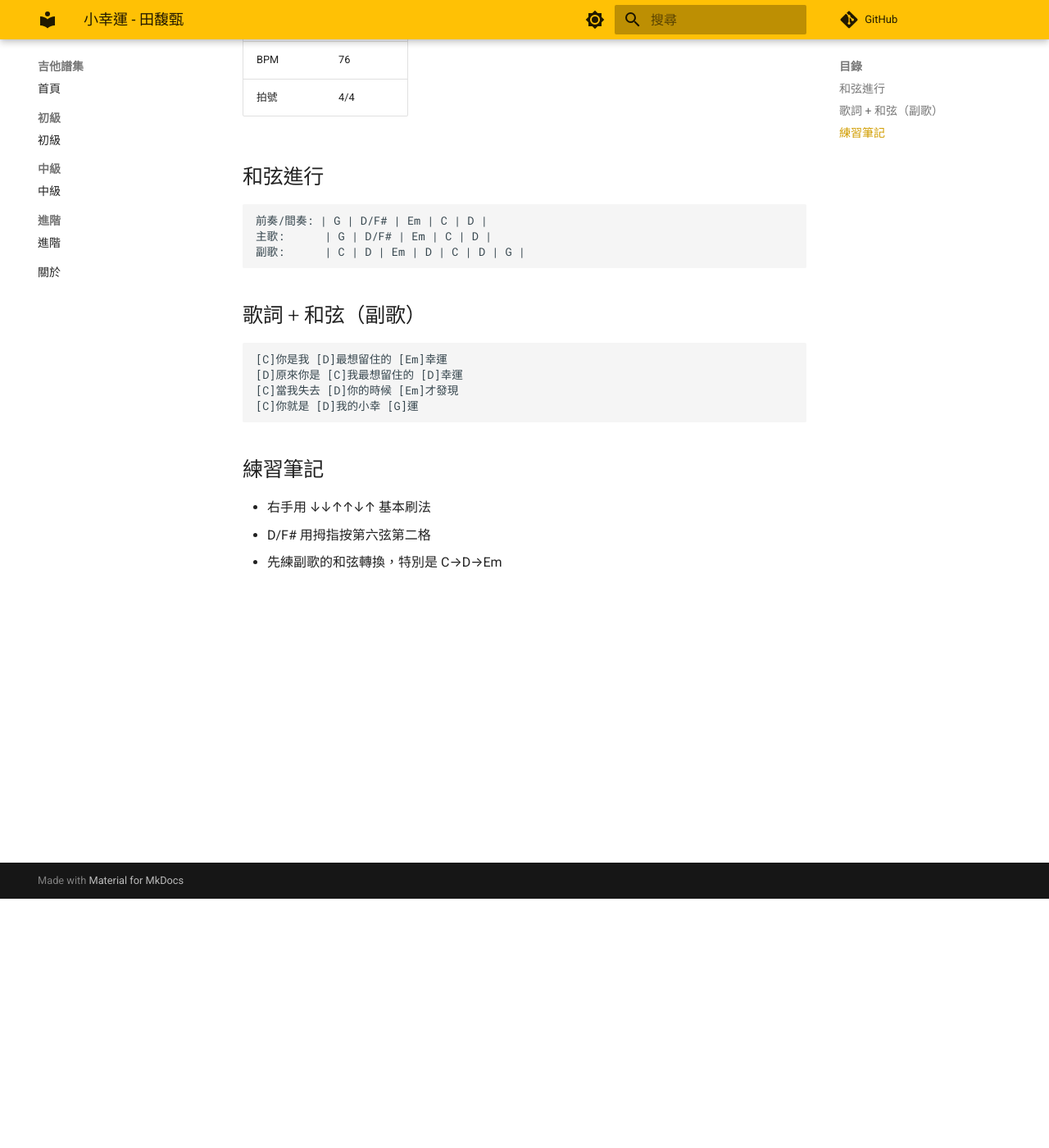
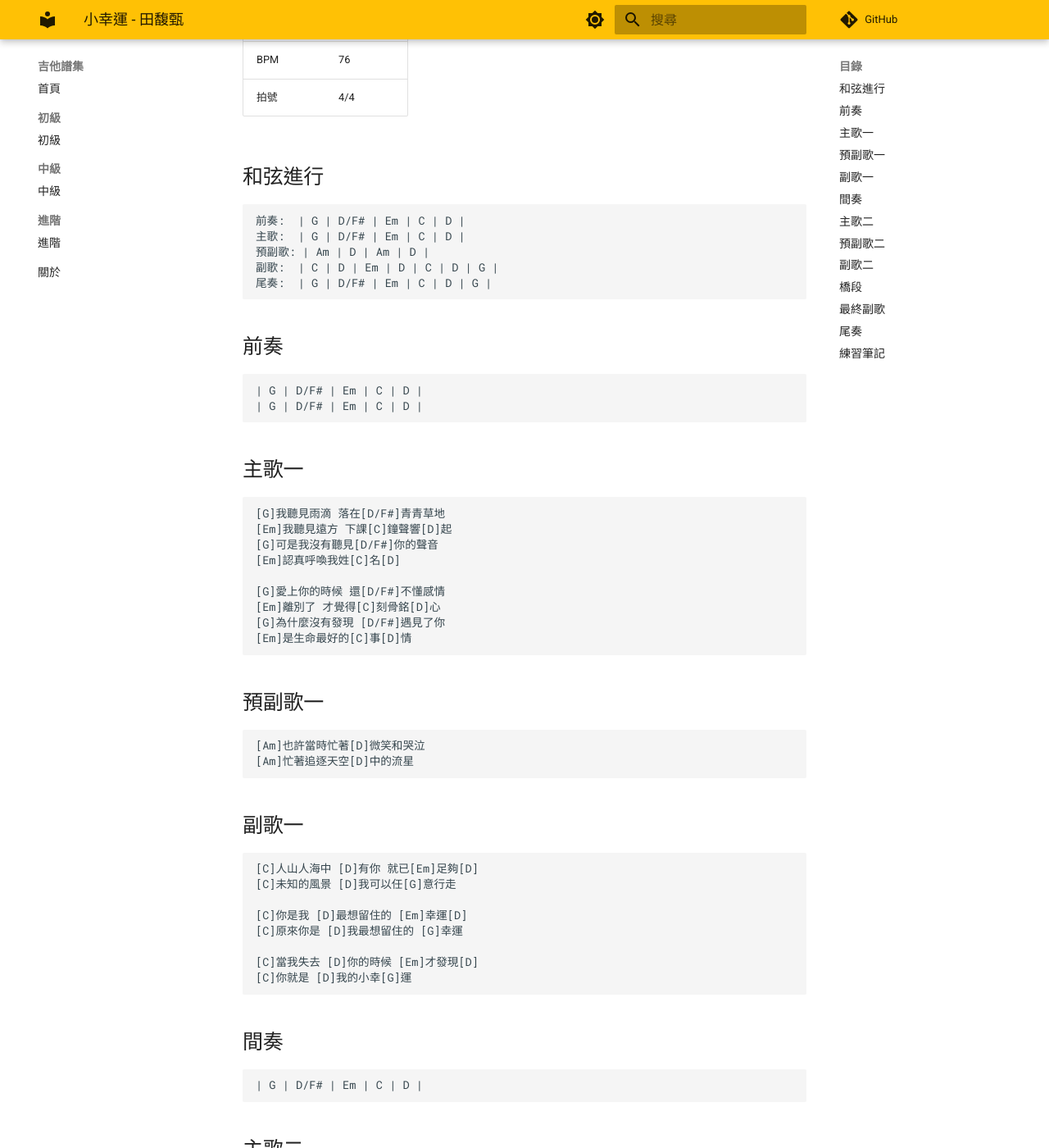
Before and after one commit to justmaker/guitar-scores, an MkDocs documentation site: the page built from docs/beginner/xiao-xing-yun.md, in a window 1280 px wide and 1400 px high, scrolled down 304 px. Shown: the whole window at 82% size. Built offline with MkDocs 1.6.1 and Material for MkDocs 9.7.7, drawn with Linux system fonts in a browser that asks for light colours; comment, search, counter and statistics services are not loaded; some of the changed text lies outside the part shown.

Commit message:
feat: 小幸運完整版（前奏→尾奏）

````diff
--- a/docs/beginner/xiao-xing-yun.md
+++ b/docs/beginner/xiao-xing-yun.md
@@ -16,22 +16,126 @@ tags:
 ## 和弦進行
 
 ```
-前奏/間奏: | G | D/F# | Em | C | D |
-主歌:      | G | D/F# | Em | C | D |
-副歌:      | C | D | Em | D | C | D | G |
+前奏:  | G | D/F# | Em | C | D |
+主歌:  | G | D/F# | Em | C | D |
+預副歌: | Am | D | Am | D |
+副歌:  | C | D | Em | D | C | D | G |
+尾奏:  | G | D/F# | Em | C | D | G |
 ```
 
-## 歌詞 + 和弦（副歌）
+## 前奏
 
 ```
-[C]你是我 [D]最想留住的 [Em]幸運
-[D]原來你是 [C]我最想留住的 [D]幸運
-[C]當我失去 [D]你的時候 [Em]才發現
-[C]你就是 [D]我的小幸 [G]運
+| G | D/F# | Em | C | D |
+| G | D/F# | Em | C | D |
+```
+
+## 主歌一
+
+```
+[G]我聽見雨滴 落在[D/F#]青青草地
+[Em]我聽見遠方 下課[C]鐘聲響[D]起
+[G]可是我沒有聽見[D/F#]你的聲音
+[Em]認真呼喚我姓[C]名[D]
+
+[G]愛上你的時候 還[D/F#]不懂感情
+[Em]離別了 才覺得[C]刻骨銘[D]心
+[G]為什麼沒有發現 [D/F#]遇見了你
+[Em]是生命最好的[C]事[D]情
+```
+
+## 預副歌一
+
+```
+[Am]也許當時忙著[D]微笑和哭泣
+[Am]忙著追逐天空[D]中的流星
+```
+
+## 副歌一
+
+```
+[C]人山人海中 [D]有你 就已[Em]足夠[D]
+[C]未知的風景 [D]我可以任[G]意行走
+
+[C]你是我 [D]最想留住的 [Em]幸運[D]
+[C]原來你是 [D]我最想留住的 [G]幸運
+
+[C]當我失去 [D]你的時候 [Em]才發現[D]
+[C]你就是 [D]我的小幸[G]運
+```
+
+## 間奏
+
+```
+| G | D/F# | Em | C | D |
+```
+
+## 主歌二
+
+```
+[G]總是冒險的那[D/F#]種心情
+[Em]跌跌撞撞 往[C]前走[D]
+[G]生命中最糟糕[D/F#]的那段日子
+[Em]因為有你 變成[C]最美[D]麗的時光
+
+[G]只要最後是你 [D/F#]就好
+[Em]瘋狂的 安靜的[C]都要[D]
+```
+
+## 預副歌二
+
+```
+[Am]也許要到最後[D]一刻才會知道
+[Am]長長的路慢慢[D]走 你不要太心急
+```
+
+## 副歌二
+
+```
+[C]人山人海中 [D]有你 就已[Em]足夠[D]
+[C]未知的風景 [D]我可以任[G]意行走
+
+[C]你是我 [D]最想留住的 [Em]幸運[D]
+[C]原來你是 [D]我最想留住的 [G]幸運
+
+[C]當我失去 [D]你的時候 [Em]才發現[D]
+[C]你就是 [D]我的小幸[G]運
+```
+
+## 橋段
+
+```
+[Am]好想 再回到那[D]些年的時光
+[Am]回到教室座位[D]前後 故意討你溫柔的罵
+
+[Am]好想 再回到那[D]個夏天的傍晚
+[Am]再次對你說一[D]遍 我是如此愛你
+```
+
+## 最終副歌
+
+```
+[C]人山人海中 [D]有你 就已[Em]足夠[D]
+[C]未知的風景 [D]我可以任[G]意行走
+
+[C]你是我 [D]最想留住的 [Em]幸運[D]
+[C]原來你是 [D]我最想留住的 [G]幸運
+
+[C]當我失去 [D]你的時候 [Em]才發現[D]
+[C]你就是 [D]我的小幸[G]運
+```
+
+## 尾奏
+
+```
+| G | D/F# | Em | C | D | G |
 ```
 
 ## 練習筆記
 
-- 右手用 ↓↓↑↑↓↑ 基本刷法
-- D/F# 用拇指按第六弦第二格
-- 先練副歌的和弦轉換，特別是 C→D→Em
+- 右手基本刷法：↓↓↑↑↓↑（16 beat）
+- D/F# 用拇指按第六弦第二格，其餘照 D 和弦
+- 主歌可以用分解和弦（T 5 3 2 3 5）增加層次
+- 副歌換全刷，力度加大
+- 預副歌的 Am→D 轉換要流暢，可以先單獨練
+- 建議先從 BPM 60 開始，熟了再加速到原速 76
````
